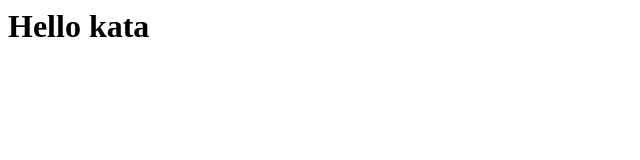
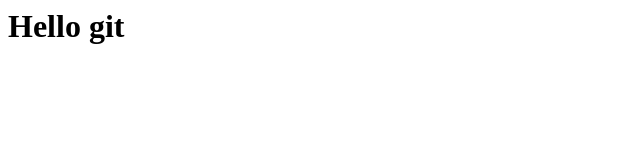
Before and after one commit to KnazUdachi/kata, a plain HTML site: page index.html in a window 1280 px wide. Shown: the full height of the page, 0-640 px from the left. Drawn offline with Linux system fonts and the light colour scheme.

Commit message:
Revert "wrong commit"
This reverts commit efe39c2073d446b0b729757b67ab322341896922.

```diff
--- a/index.html
+++ b/index.html
@@ -1 +1 @@
-<h1>Hello kata</h1>
+<h1>Hello git</h1>
```
